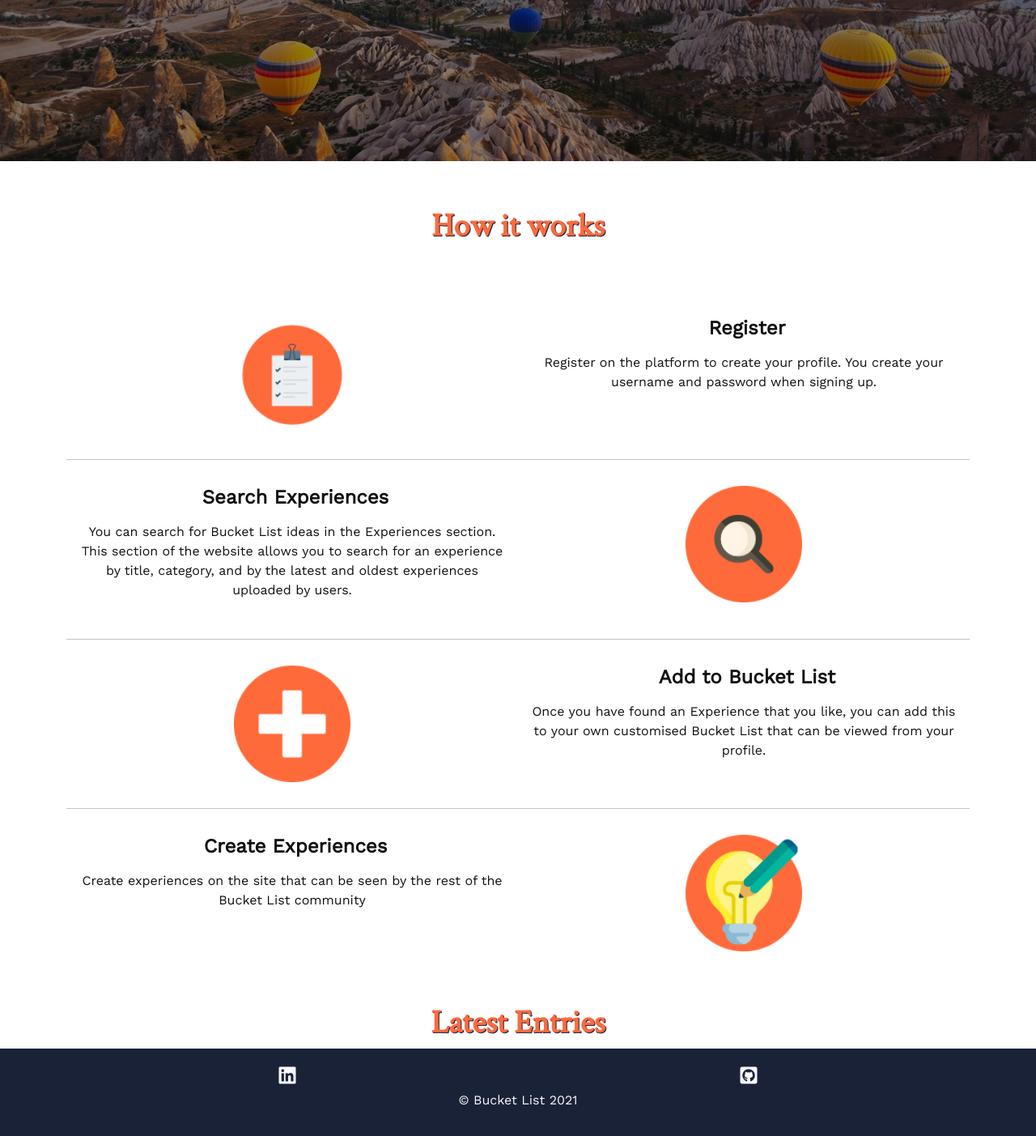
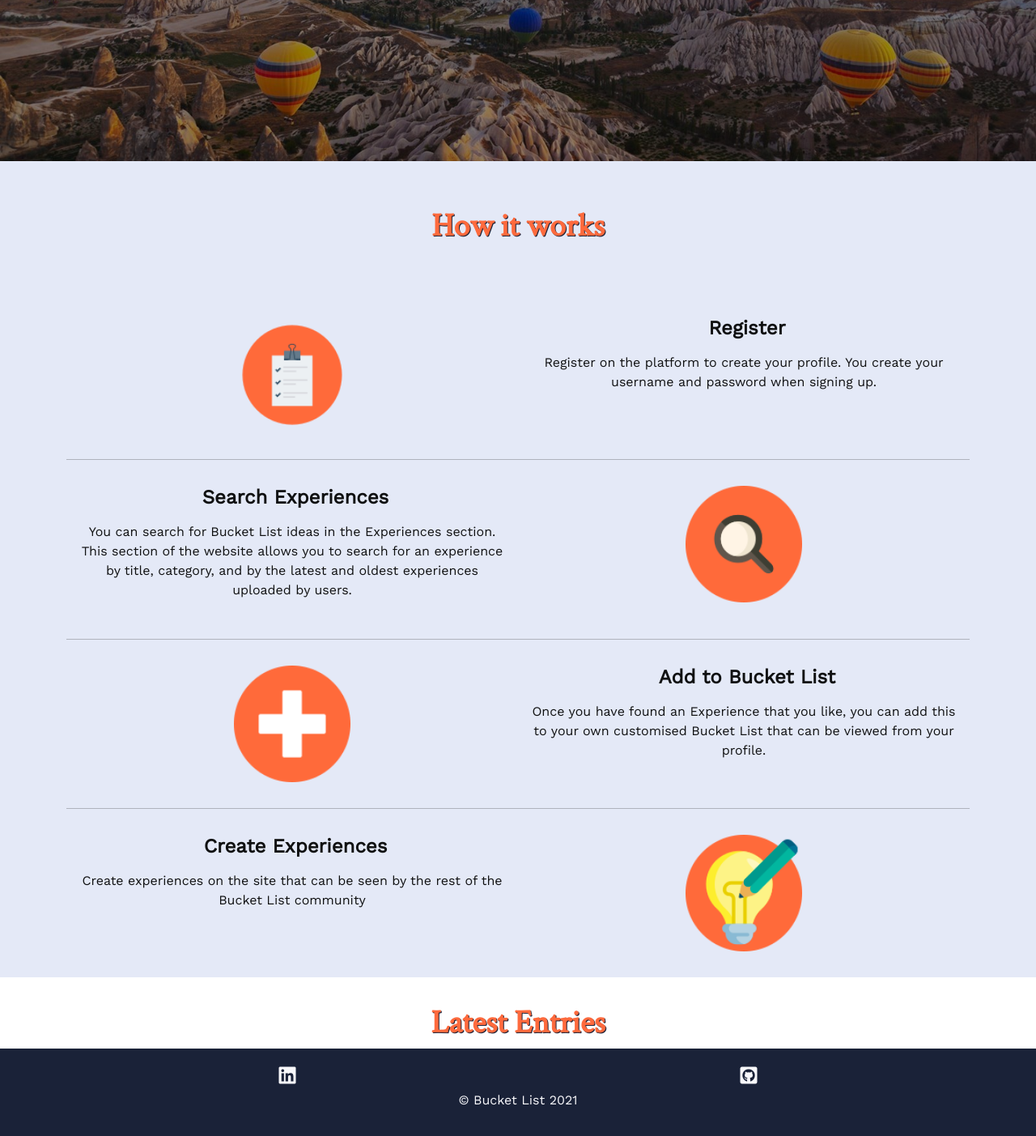
Before and after one commit to Callymags/ms3-BucketList, a Flask app: page / in a window 1280 px wide. Shown: the part 507-1910 px from the top of the page at 81% size. Run offline with Flask 2, Linux system fonts and the light colour scheme; data that the repository does not hold is empty; some libraries are stand-ins or nearby versions.

Commit message:
feat: Add icon to website title

```diff
--- a/static/css/style.css
+++ b/static/css/style.css
@@ -229,6 +229,10 @@ form {
     padding-top: 2rem;
 }
 
+.how-it-works {
+    background-color: #e4e9f7;
+}
+
 .four-steps {
     margin: 2rem auto;
 }
--- a/templates/base.html
+++ b/templates/base.html
@@ -11,7 +11,7 @@
         integrity="sha384-F3w7mX95PdgyTmZZMECAngseQB83DfGTowi0iMjiWaeVhAn4FJkqJByhZMI3AhiU" crossorigin="anonymous"
         type="text/css">
     <link rel="stylesheet" href="{{ url_for('static', filename='css/style.css')}}" type="text/css">
-    <!-- Custom css that needs to be added -->
+    <link rel="icon" href="static/images/favicon.ico">
     {% block styles %}
     {% endblock %}
     <title>Bucket List</title>
--- a/templates/index.html
+++ b/templates/index.html
@@ -10,7 +10,7 @@
     </div>
     </div>
     <!-- How it works section code copied from Milestone Project 1 -->
-    <section id="how-it-works-section" class="how-it-works-styling">
+    <section id="how-it-works-section" class="how-it-works">
         <div class="container text-center">
             <div class="row">
                 <div class="col-md-12 mt-4 mb-4">
@@ -86,6 +86,7 @@
                 </div>
             </div>
         </div>
+    </section>
     <div class="container experiences-container">
         <h1 class="text-center subheading"><strong>Latest Entries</strong></h1>
         <div class="row">
```
Also changed, not shown: templates/profile.html (+6 -8 lines), static/images/favicon.ico (renamed from static/images/ms3-bucket-icon.ico).
